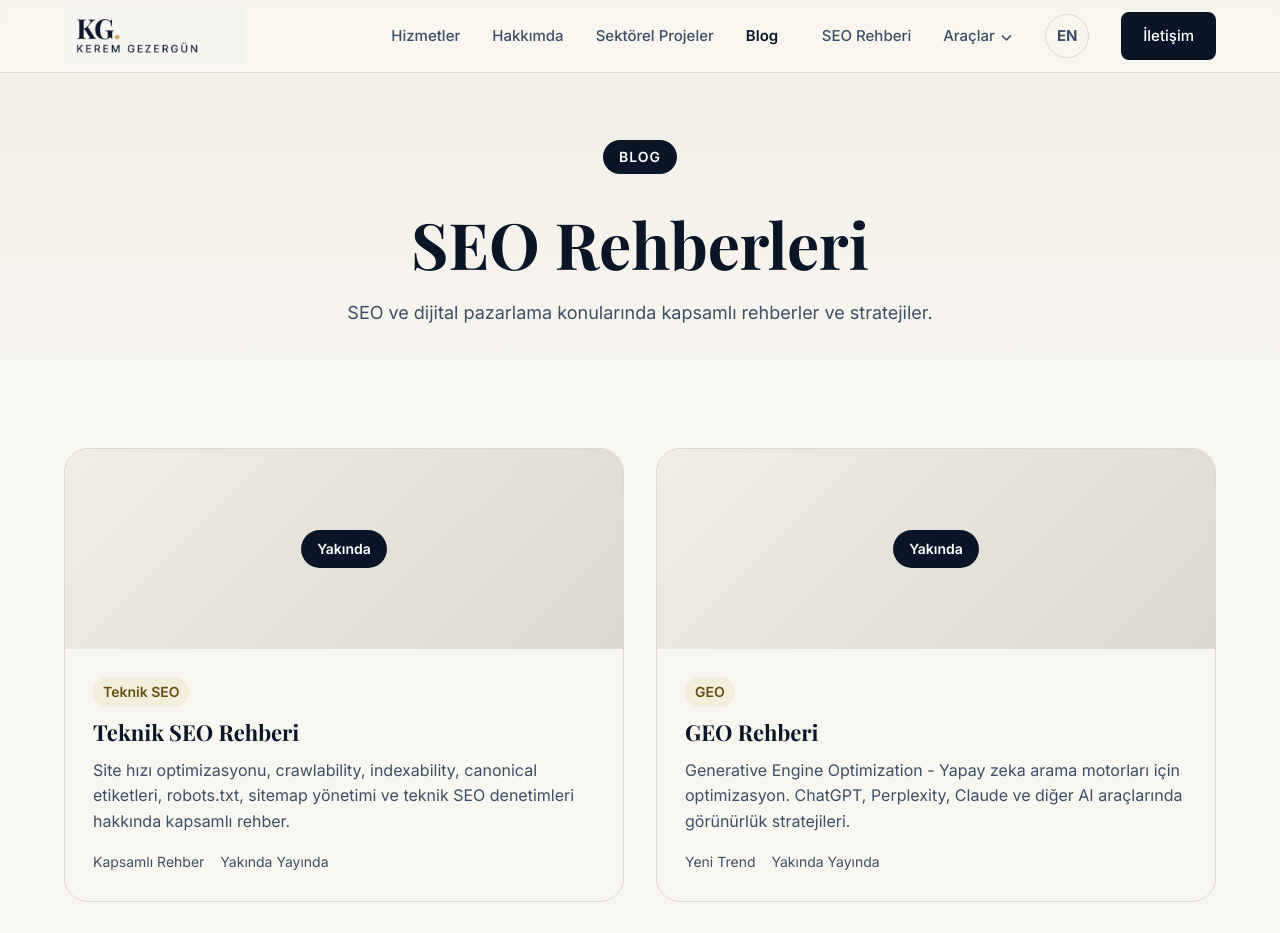
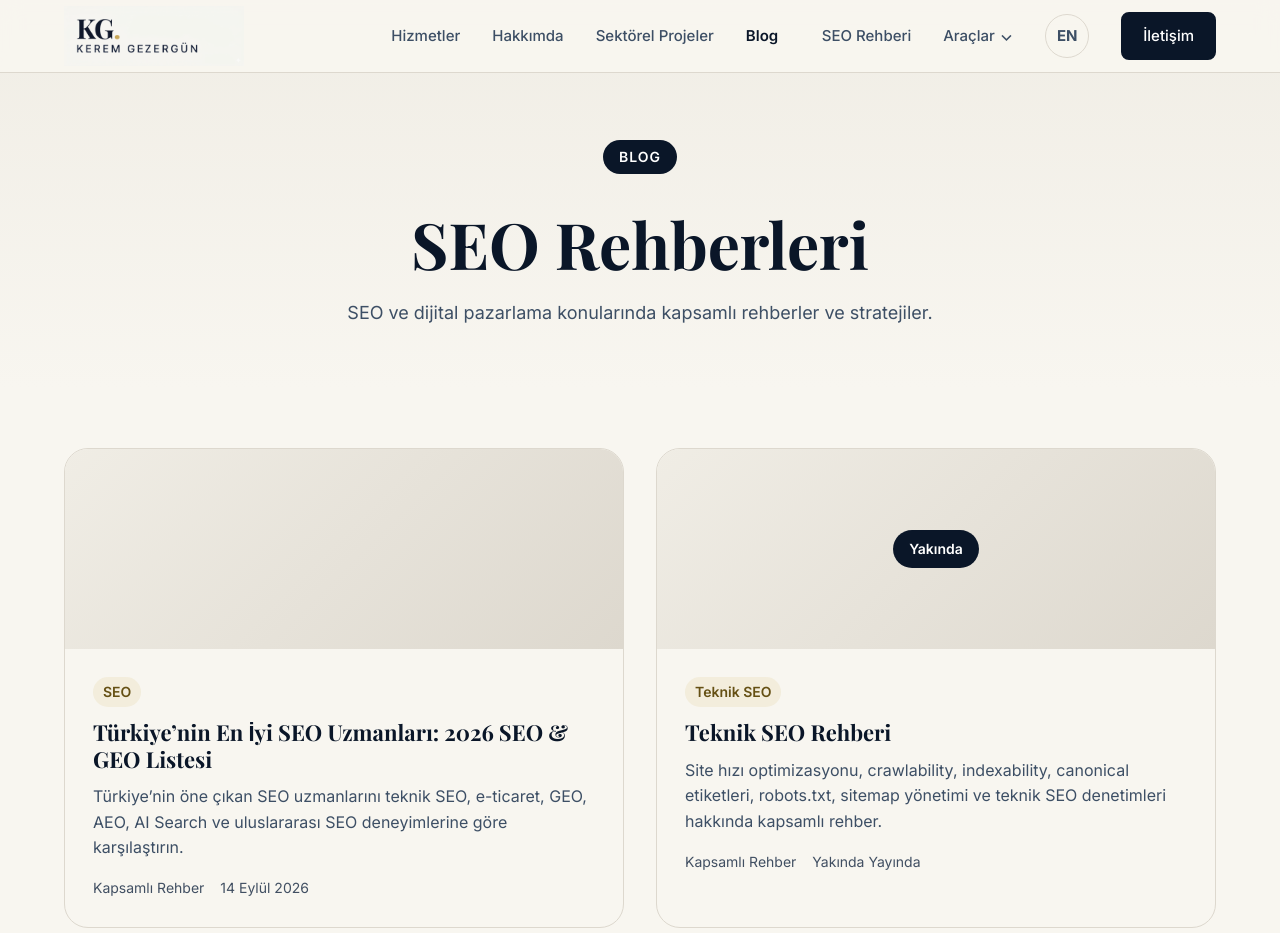
Before and after one commit to sungurkeremgezergun/keremgezergun-website, a Next.js app: page /blog in a window 1280 px wide. Shown: the top 933 px of the page. Built offline with nearby package versions, Linux system fonts and the light colour scheme.

Commit message:
fix(blog): list the published article on the index, sitemap and llms.txt
Co-Authored-By: Claude Opus 5 (1M context) <noreply@anthropic.com>
Claude-Session: https://claude.ai/code/session_01RQZJmFHF7PUfnFxCAW6ucm

```diff
--- a/src/app/(tr)/blog/page.tsx
+++ b/src/app/(tr)/blog/page.tsx
@@ -1,4 +1,5 @@
 import type { Metadata } from 'next';
+import Link from 'next/link';
 import { jsonLdSafe } from '@/lib/jsonLd';
 import { alternateMetadata } from '@/lib/i18n';
 import { breadcrumbSchema } from '@/lib/schema/page';
@@ -51,10 +52,16 @@ const collectionPageSchema = {
   mainEntity: {
     '@type': 'ItemList',
     itemListElement: [
-      { '@type': 'ListItem', position: 1, name: 'Teknik SEO Rehberi' },
-      { '@type': 'ListItem', position: 2, name: 'GEO Rehberi' },
-      { '@type': 'ListItem', position: 3, name: 'Site İçi SEO Rehberi' },
-      { '@type': 'ListItem', position: 4, name: 'Backlink Rehberi' },
+      {
+        '@type': 'ListItem',
+        position: 1,
+        name: 'Türkiye’nin En İyi SEO Uzmanları: 2026 SEO & GEO Listesi',
+        url: 'https://www.keremgezergun.com/turkiyenin-en-iyi-seo-uzmanlari',
+      },
+      { '@type': 'ListItem', position: 2, name: 'Teknik SEO Rehberi' },
+      { '@type': 'ListItem', position: 3, name: 'GEO Rehberi' },
+      { '@type': 'ListItem', position: 4, name: 'Site İçi SEO Rehberi' },
+      { '@type': 'ListItem', position: 5, name: 'Backlink Rehberi' },
     ],
   },
 };
@@ -87,6 +94,29 @@ export default function BlogPage() {
             Blog Yazıları
           </h2>
           <ul className="blog-page-grid" aria-label="Blog yazıları listesi">
+            <li>
+              <article className="blog-card-large">
+                <Link
+                  href="/turkiyenin-en-iyi-seo-uzmanlari"
+                  style={{ display: 'block', height: '100%' }}
+                >
+                  <div className="blog-image placeholder" />
+                  <div className="blog-content">
+                    <span className="blog-category">SEO</span>
+                    <h3>Türkiye’nin En İyi SEO Uzmanları: 2026 SEO & GEO Listesi</h3>
+                    <p>
+                      Türkiye’nin öne çıkan SEO uzmanlarını teknik SEO, e-ticaret, GEO, AEO, AI
+                      Search ve uluslararası SEO deneyimlerine göre karşılaştırın.
+                    </p>
+                    <ul className="blog-meta" aria-label="Blog yazısı bilgileri">
+                      <li className="meta-item">Kapsamlı Rehber</li>
+                      <li className="meta-item">14 Eylül 2026</li>
+                    </ul>
+                  </div>
+                </Link>
+              </article>
+            </li>
+
             <li>
               <article className="blog-card-large">
                 <div className="blog-image placeholder">
```
Also changed, not shown: src/app/sitemap.ts (+22 -2 lines), public/llms.txt.
